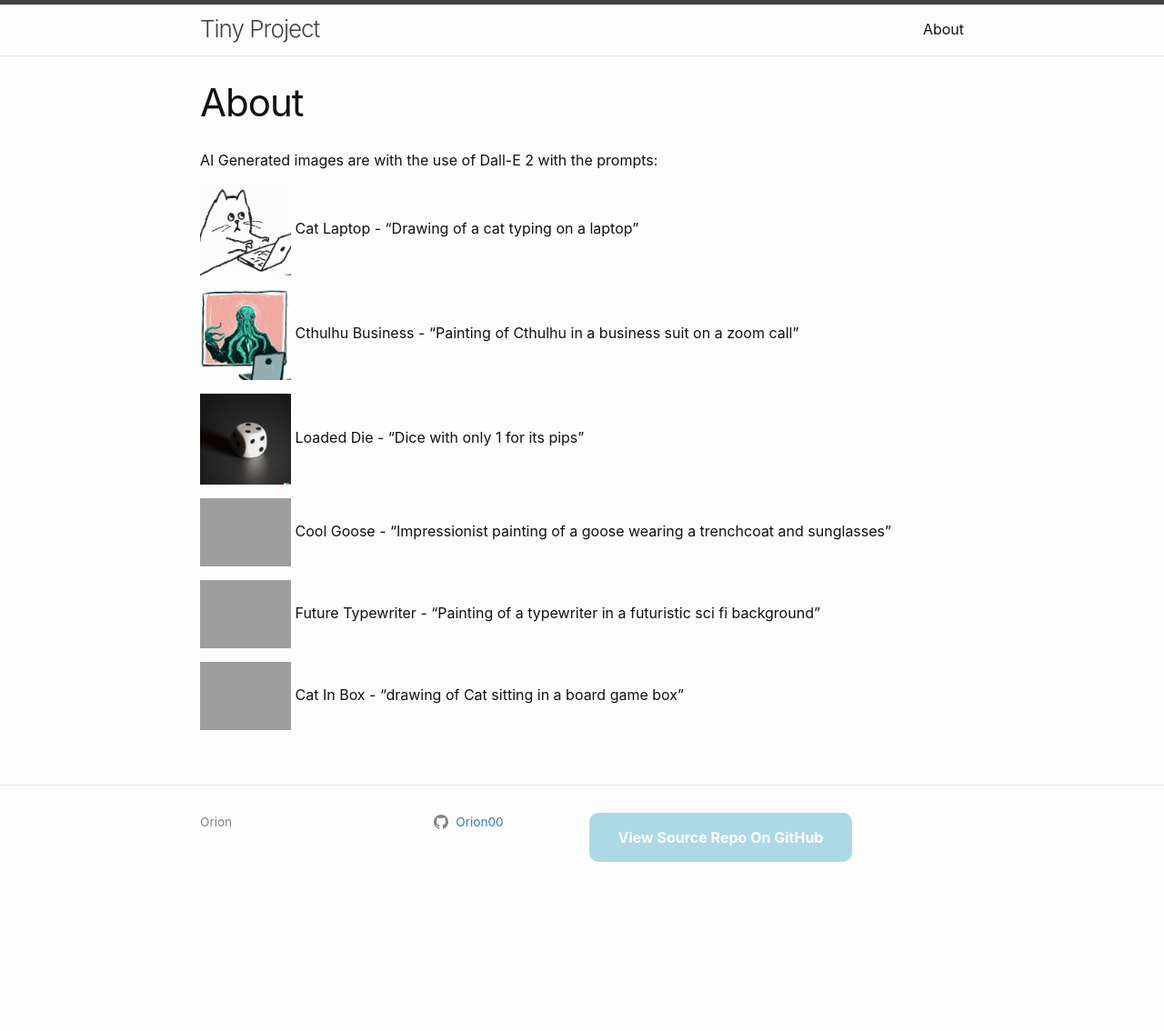
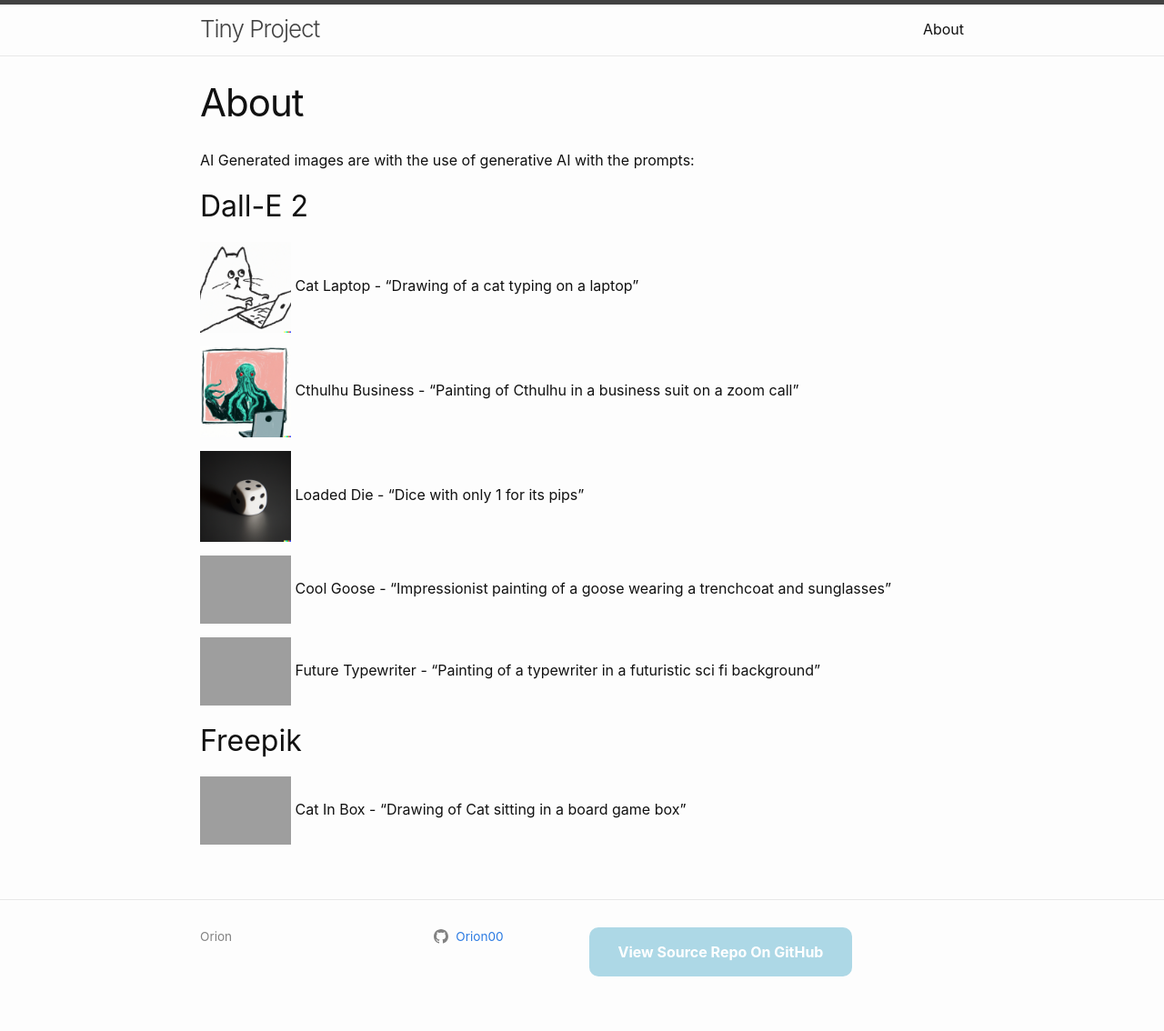
Before and after one commit to Orion00/Orion00.github.io, a Jekyll site: the page built from about.markdown, in a window 1280 px wide. Shown: the whole page at 91% size. Built offline with Jekyll 4.4.1, drawn with Linux system fonts in a browser that asks for light colours; before the commit the page ends 1008 px from its top, so only the background shows below that.

```diff
--- a/about.markdown
+++ b/about.markdown
@@ -4,7 +4,9 @@ title: About
 permalink: /about/
 ---
 
-AI Generated images are with the use of Dall-E 2 with the prompts:
+AI Generated images are with the use of generative AI with the prompts:
+
+## Dall-E 2
 
 <img src="{{site.url}}/{{site.baseurl}}/assets/images/AIGenerated/DALL-E/CatLaptop.png" alt="" style="width:100px;"/>
 Cat Laptop - "Drawing of a cat typing on a laptop"
@@ -21,5 +23,7 @@ Cool Goose - "Impressionist painting of a goose wearing a trenchcoat and sunglas
 <img src="{{site.url}}/{{site.baseurl}}/assets/images/AIGenerated/DALL-E/FutureTypewriter.png" alt="" style="width:100px;"/>
 Future Typewriter - "Painting of a typewriter in a futuristic sci fi background"
 
+## Freepik
+
 <img src="{{site.url}}/{{site.baseurl}}/assets/images/AIGenerated/freepik/catinbox.png" alt="" style="width:100px;"/>
-Cat In Box - "drawing of Cat sitting in a board game box"
+Cat In Box - "Drawing of Cat sitting in a board game box"
```
Also changed, not shown: _posts/2022-11-17-good-games-part-1.md (+1 -1 lines), _posts/2022-11-?-good-games-part-2.md (deleted, +0 -31 lines), _posts/2022-12-?-good-games-part-2.md (added, +61 -0 lines), assets/images/goodgames/full_data_head.png (added).
